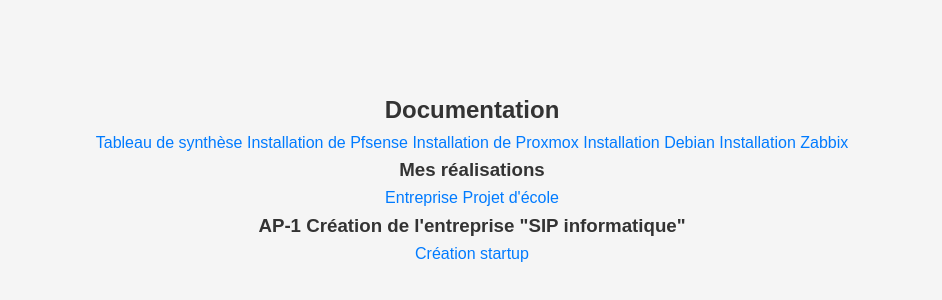
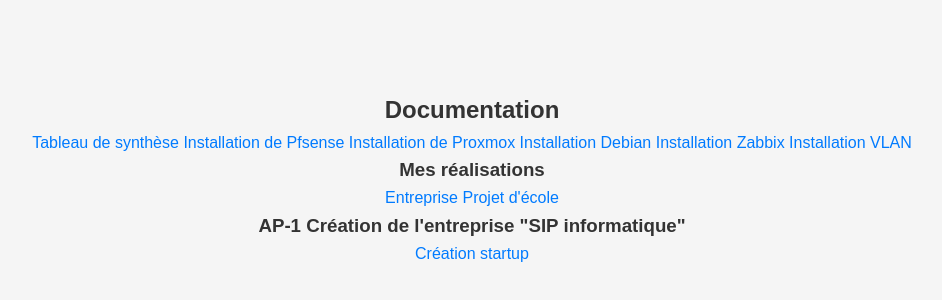
Before and after one commit to Fastdev75/mc-portfolio.github.io, a plain HTML site: page index.html in a window 1280 px wide. Shown: the part 1821-2121 px from the top of the page, without its empty margins (168-1110 px from the left). Drawn offline with Linux system fonts and the light colour scheme.

Commit message:
Add files via upload

```diff
--- a/index.html
+++ b/index.html
@@ -56,6 +56,7 @@
             <a href="Installation de Proxmox.pdf" target="_blank">Installation de Proxmox</a>
             <a href="Installation Debian.pdf" target="_blank">Installation Debian</a>
             <a href="Documentation_Zabbix.pdf" target="_blank">Installation Zabbix</a>
+            <a href="Documentation_Zabbix.pdf" target="_blank">Installation VLAN</a>
 
 
             <h3>Mes réalisations</h3>
```
